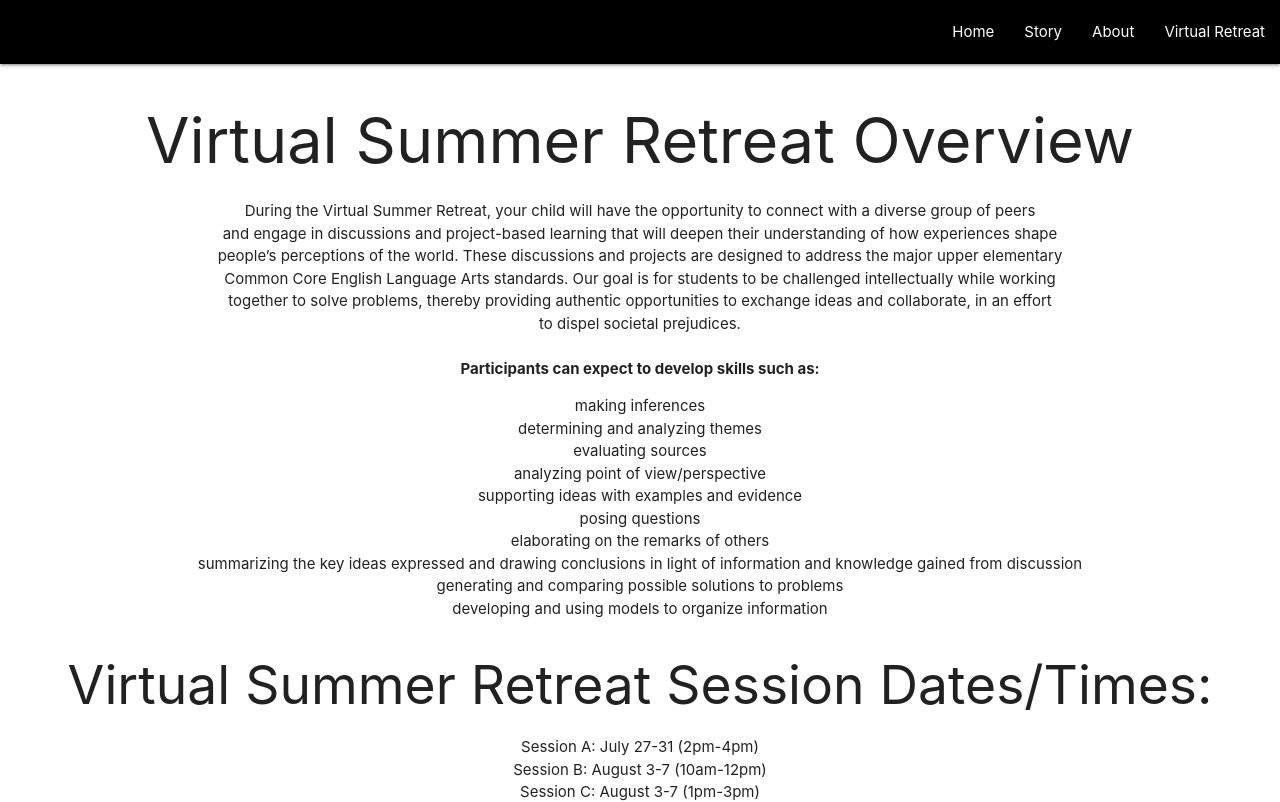
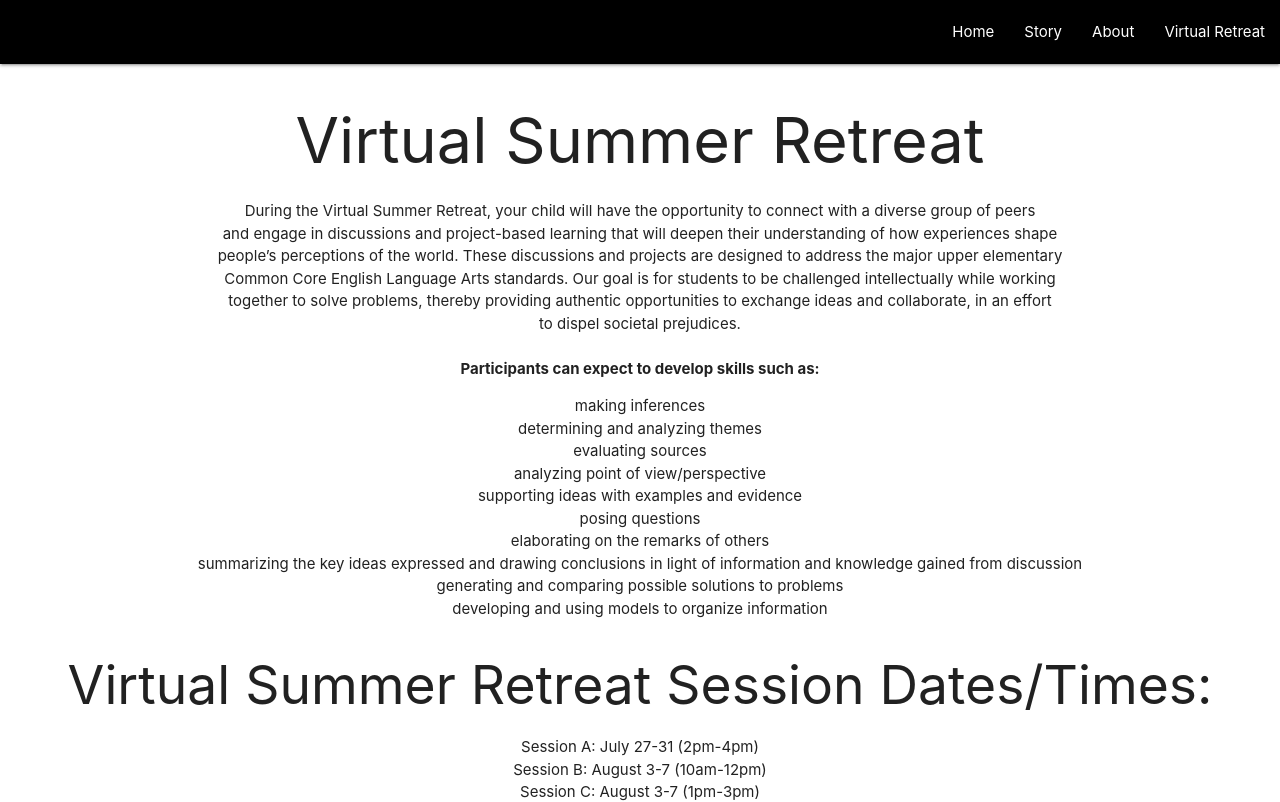
Before and after one commit to Devdavis2/diversity-camp, a React (Create React App) app: page /Overview in a window 1280 px wide. Shown: the top 802 px of the page. Built offline with nearby package versions, Linux system fonts and the light colour scheme.

Commit message:
updated routing

```diff
--- a/src/Components/Overview.js
+++ b/src/Components/Overview.js
@@ -4,7 +4,7 @@ class Overview extends React.Component {
     render () {
         return (
             <div>
-                <h1>Virtual Summer Retreat Overview</h1>
+                <h1>Virtual Summer Retreat </h1>
                     <p>During the Virtual Summer Retreat, your child will have the opportunity to connect with a diverse group of peers<br/>
                     and engage in discussions and project-based learning that will deepen their understanding of how experiences shape <br/>
                     people’s perceptions of the world. These discussions and projects are designed to address the major upper elementary <br/>
```
